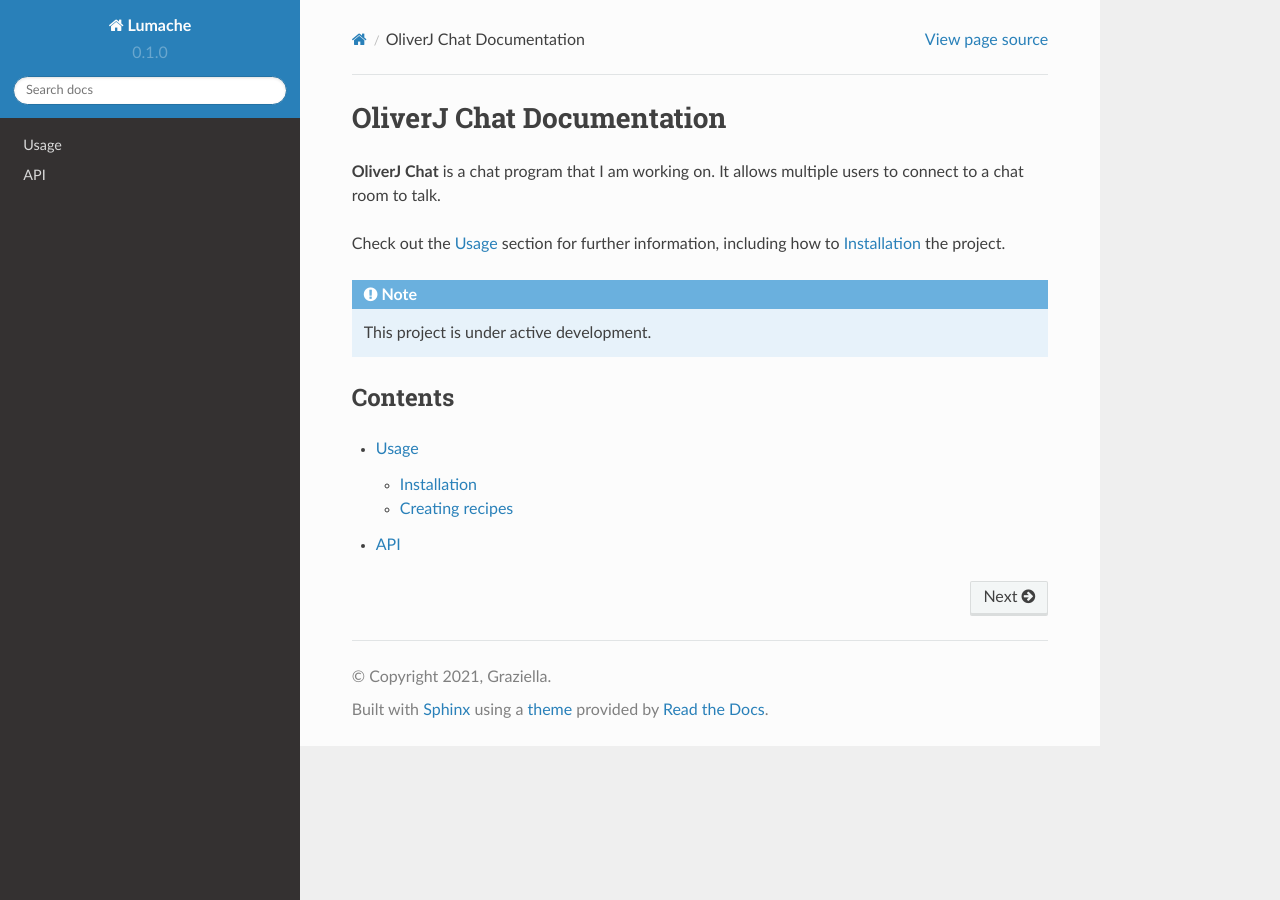
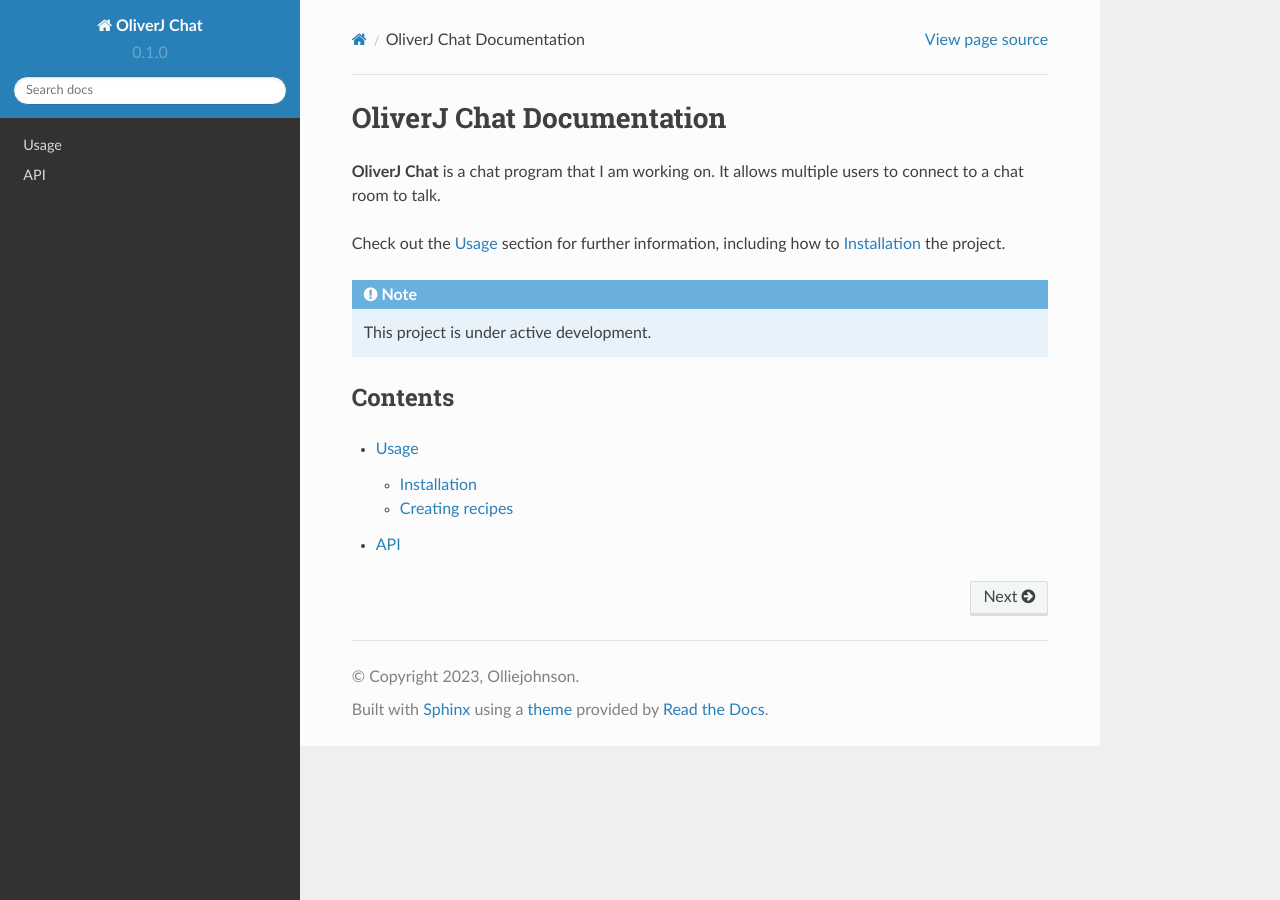
Before and after one commit to olliejohnson/chat.oliverj.io-docs, a Sphinx documentation site: the page built from docs/source/index.rst, in a window 1280 px wide. Built offline with Sphinx 7.4.7 and the Read the Docs theme 2.0.0, drawn with Linux system fonts in a browser that asks for light colours.

Commit message:
Update conf.py

```diff
--- a/docs/source/conf.py
+++ b/docs/source/conf.py
@@ -2,9 +2,9 @@
 
 # -- Project information
 
-project = 'Lumache'
-copyright = '2021, Graziella'
-author = 'Graziella'
+project = 'OliverJ Chat'
+copyright = '2023, Olliejohnson'
+author = 'Olliejohnson'
 
 release = '0.1'
 version = '0.1.0'
```
